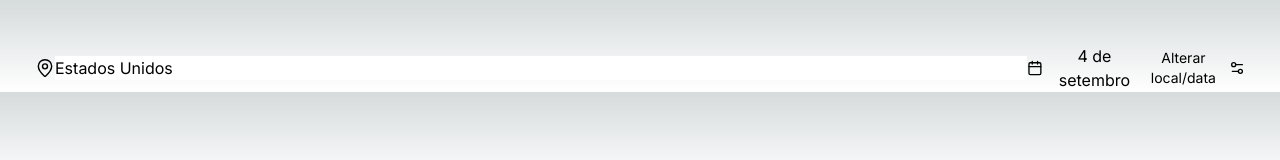
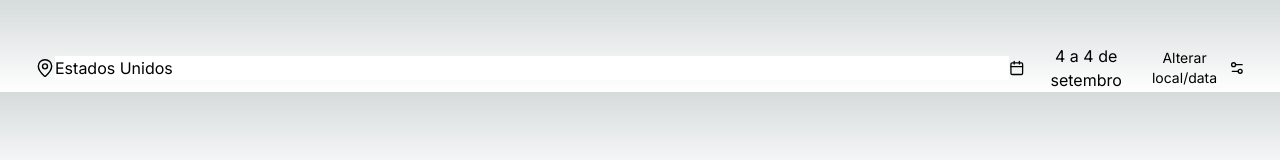
Before and after one commit to Edu4rdoCarlos/plann.er-nextjs, a Next.js app: page /trip/1 in a window 1280 px wide. Shown: the top 160 px of the page. Built offline with nearby package versions, Linux system fonts and the light colour scheme.

Commit message:
update: render button in selectLayout

```diff
--- a/src/components/Layout/Trip/SelectLayout/index.tsx
+++ b/src/components/Layout/Trip/SelectLayout/index.tsx
@@ -4,15 +4,21 @@ import { Button } from "@/src/components/primitives/Button/Button";
 import { Calendar } from "@/src/components/primitives/Calendar/Calendar";
 import { SelectWithSearch } from "@/src/components/primitives/Select/SelectWithSearch";
 import { useTripProps } from "@/src/hooks/trip/useTripProps";
-import { Settings2 } from "lucide-react";
+import { ArrowRight, Settings2 } from "lucide-react";
 
 export const SelectLayout = () => {
-  const { handleCalendarChange, calendarValue, handleInput, options, inputValue, defaultCalendarValue} = useTripProps()
+  const { handleCalendarChange, calendarValue, handleInput, options, inputValue} = useTripProps()
 
   const button = (
     <Button size="sm" colorScheme="secondary" className="w-fit">
-      Alterar local/data <Settings2 width={20} />
-    </Button>
+    {inputValue && calendarValue ? (
+      <>
+        Alterar local/data <Settings2 width={20} />
+      </>
+    ) : (
+      <>Continuar <ArrowRight width={20} /></>
+    )}
+  </Button>
   );
 
   const calendar = (
@@ -20,7 +26,6 @@ export const SelectLayout = () => {
       onChange={handleCalendarChange}
       value={calendarValue}
       selectRange
-      defaultValue={defaultCalendarValue}
     />
   );
   return (
--- a/src/components/primitives/Calendar/Calendar.tsx
+++ b/src/components/primitives/Calendar/Calendar.tsx
@@ -38,11 +38,9 @@ const formatDate = (value: any) => {
 
 export const Calendar = (props: CalendarProps) => {
   const [showCalendar, setShowCalendar] = useState(false);
-  const { className, value, as, defaultValue, ...rest } = props;
+  const { className, value, as, ...rest } = props;
 
-
-
-  const date = formatDate(value) || formatDate(defaultValue);
+  const date = formatDate(value);
 
   return (
     <div className={sWrapper({ as })}>
--- a/src/hooks/trip/useTripProps.ts
+++ b/src/hooks/trip/useTripProps.ts
@@ -14,7 +14,8 @@ export const useTripProps = () => {
   const defaultCalendarValue: CalendarValue = [previousMonthDate, currentDate];
 
   const [options, setOptions] = useState<string[] | undefined>();
-  const [calendarValue, setCalendarValue] = useState<CalendarValue>(new Date());
+  const [calendarValue, setCalendarValue] =
+    useState<CalendarValue>(defaultCalendarValue);
 
   const handleCalendarChange = (value: CalendarValue) => {
     setCalendarValue(value);
@@ -32,6 +33,5 @@ export const useTripProps = () => {
     handleCalendarChange,
     calendarValue,
     inputValue,
-    defaultCalendarValue,
   };
 };
```
